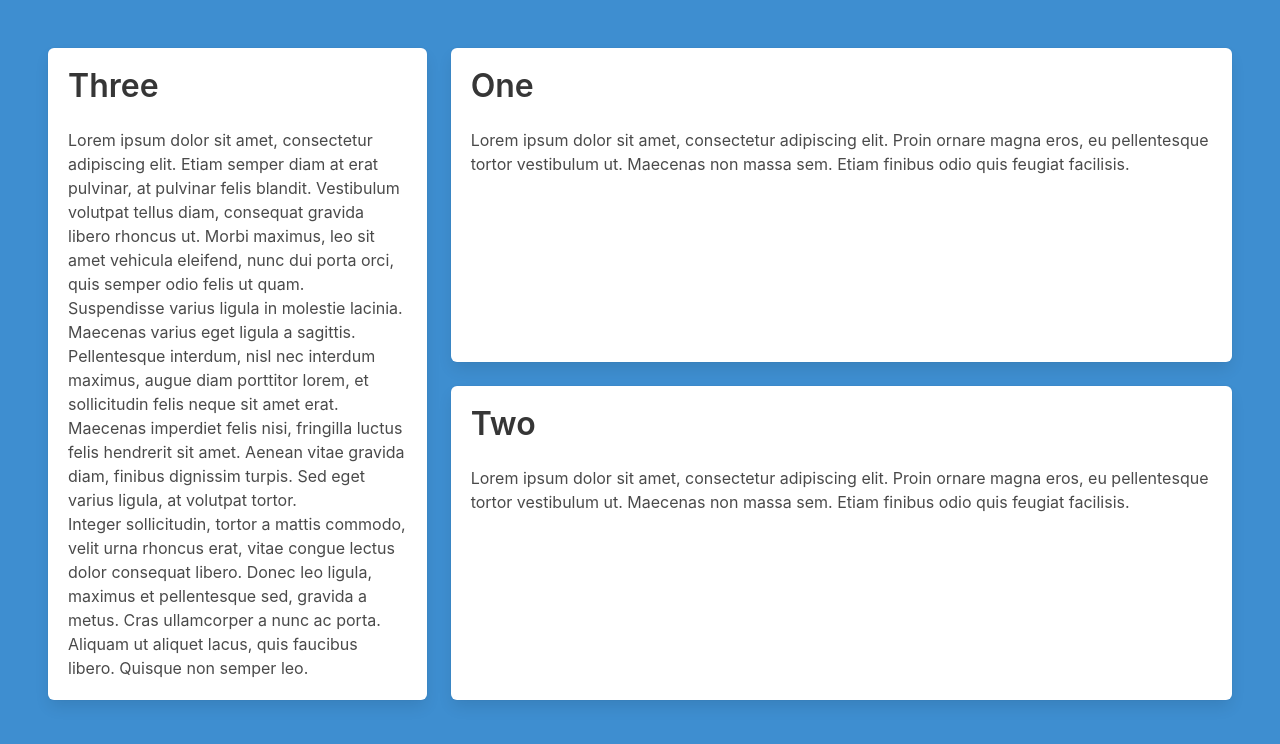
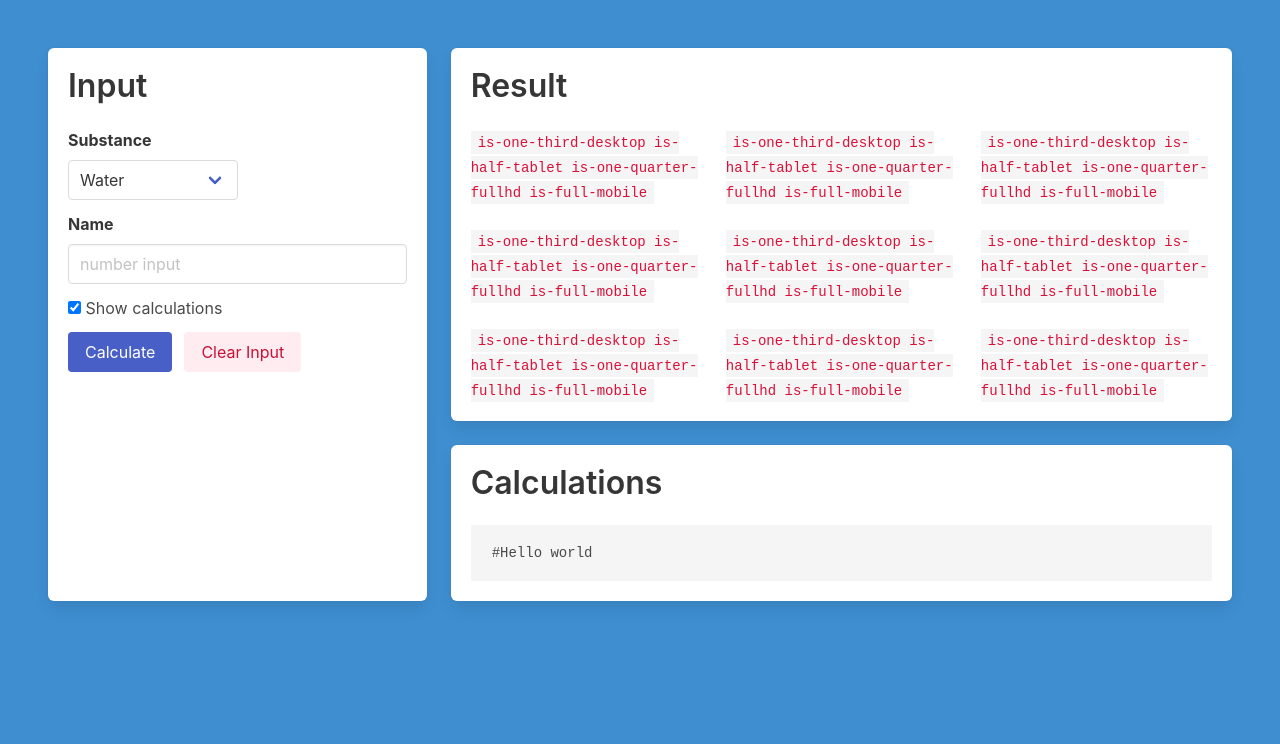
Before and after one commit to HessamCheraghi/thermodynamic-table-finder, a plain HTML site: page index.html in a window 1280 px wide. Drawn offline with nearby package versions, Linux system fonts and the light colour scheme.

Commit message:
finish main UI

```diff
--- a/index.html
+++ b/index.html
@@ -4,10 +4,7 @@
     <meta charset="UTF-8" />
     <meta http-equiv="X-UA-Compatible" content="IE=edge" />
     <meta name="viewport" content="width=device-width, initial-scale=1.0" />
-    <link
-      rel="stylesheet"
-      href="https://cdn.jsdelivr.net/npm/bulma@0.9.3/css/bulma.min.css"
-    />
+    <link rel="stylesheet" href="https://cdn.jsdelivr.net/npm/bulma@0.9.3/css/bulma.min.css" />
     <style>
       body {
         min-height: 100vh;
@@ -21,48 +18,90 @@
     <section class="section">
       <div class="tile is-ancestor">
         <div class="tile is-4 is-parent">
-          <div class="tile is-child box">
-            <p class="title">Three</p>
-            <p>
-              Lorem ipsum dolor sit amet, consectetur adipiscing elit. Etiam
-              semper diam at erat pulvinar, at pulvinar felis blandit.
-              Vestibulum volutpat tellus diam, consequat gravida libero rhoncus
-              ut. Morbi maximus, leo sit amet vehicula eleifend, nunc dui porta
-              orci, quis semper odio felis ut quam.
-            </p>
-            <p>
-              Suspendisse varius ligula in molestie lacinia. Maecenas varius
-              eget ligula a sagittis. Pellentesque interdum, nisl nec interdum
-              maximus, augue diam porttitor lorem, et sollicitudin felis neque
-              sit amet erat. Maecenas imperdiet felis nisi, fringilla luctus
-              felis hendrerit sit amet. Aenean vitae gravida diam, finibus
-              dignissim turpis. Sed eget varius ligula, at volutpat tortor.
-            </p>
-            <p>
-              Integer sollicitudin, tortor a mattis commodo, velit urna rhoncus
-              erat, vitae congue lectus dolor consequat libero. Donec leo
-              ligula, maximus et pellentesque sed, gravida a metus. Cras
-              ullamcorper a nunc ac porta. Aliquam ut aliquet lacus, quis
-              faucibus libero. Quisque non semper leo.
-            </p>
+          <div class="tile is-child box" id="input">
+            <p class="title">Input</p>
+
+            <div class="field">
+              <label class="label">Substance</label>
+              <div class="control">
+                <div class="select">
+                  <select>
+                    <option>Water</option>
+                    <option>Ammonia</option>
+                    <option>Carbon Dioxide</option>
+                    <option>R-410a</option>
+                    <option>R-134a</option>
+                    <option>Nitrogen</option>
+                    <option>Methane</option>
+                  </select>
+                </div>
+              </div>
+            </div>
+
+            <div class="field">
+              <label class="label">Name</label>
+              <div class="control">
+                <input class="input" type="number" placeholder="number input" step="any" />
+              </div>
+            </div>
+
+            <div class="field">
+              <div class="control">
+                <label class="checkbox">
+                  <input type="checkbox" checked />
+                  Show calculations
+                </label>
+              </div>
+            </div>
+
+            <div class="field is-grouped">
+              <div class="control">
+                <button class="button is-link">Calculate</button>
+              </div>
+              <div class="control">
+                <button class="button is-danger is-light">Clear Input</button>
+              </div>
+            </div>
           </div>
         </div>
-        <div class="tile is-vertical is-parent">
-          <div class="tile is-child box">
-            <p class="title">One</p>
-            <p>
-              Lorem ipsum dolor sit amet, consectetur adipiscing elit. Proin
-              ornare magna eros, eu pellentesque tortor vestibulum ut. Maecenas
-              non massa sem. Etiam finibus odio quis feugiat facilisis.
-            </p>
+        <div class="tile is-8 is-vertical is-parent">
+          <div class="tile is-child box" id="result">
+            <p class="title">Result</p>
+            <div class="columns is-multiline">
+              <div class="column is-full-mobile is-one-third-desktop">
+                <code>is-one-third-desktop is-half-tablet is-one-quarter-fullhd is-full-mobile</code>
+              </div>
+              <div class="column is-full-mobile is-one-third-desktop">
+                <code>is-one-third-desktop is-half-tablet is-one-quarter-fullhd is-full-mobile</code>
+              </div>
+              <div class="column is-full-mobile is-one-third-desktop">
+                <code>is-one-third-desktop is-half-tablet is-one-quarter-fullhd is-full-mobile</code>
+              </div>
+              <div class="column is-full-mobile is-one-third-desktop">
+                <code>is-one-third-desktop is-half-tablet is-one-quarter-fullhd is-full-mobile</code>
+              </div>
+              <div class="column is-full-mobile is-one-third-desktop">
+                <code>is-one-third-desktop is-half-tablet is-one-quarter-fullhd is-full-mobile</code>
+              </div>
+              <div class="column is-full-mobile is-one-third-desktop">
+                <code>is-one-third-desktop is-half-tablet is-one-quarter-fullhd is-full-mobile</code>
+              </div>
+              <div class="column is-full-mobile is-one-third-desktop">
+                <code>is-one-third-desktop is-half-tablet is-one-quarter-fullhd is-full-mobile</code>
+              </div>
+              <div class="column is-full-mobile is-one-third-desktop">
+                <code>is-one-third-desktop is-half-tablet is-one-quarter-fullhd is-full-mobile</code>
+              </div>
+              <div class="column is-full-mobile is-one-third-desktop">
+                <code>is-one-third-desktop is-half-tablet is-one-quarter-fullhd is-full-mobile</code>
+              </div>
+            </div>
           </div>
-          <div class="tile is-child box">
-            <p class="title">Two</p>
-            <p>
-              Lorem ipsum dolor sit amet, consectetur adipiscing elit. Proin
-              ornare magna eros, eu pellentesque tortor vestibulum ut. Maecenas
-              non massa sem. Etiam finibus odio quis feugiat facilisis.
-            </p>
+          <div class="tile is-child box" id="calculations">
+            <p class="title">Calculations</p>
+            <div class="content">
+              <pre>#Hello world</pre>
+            </div>
           </div>
         </div>
       </div>
```
Also changed, not shown: 1 other file.
